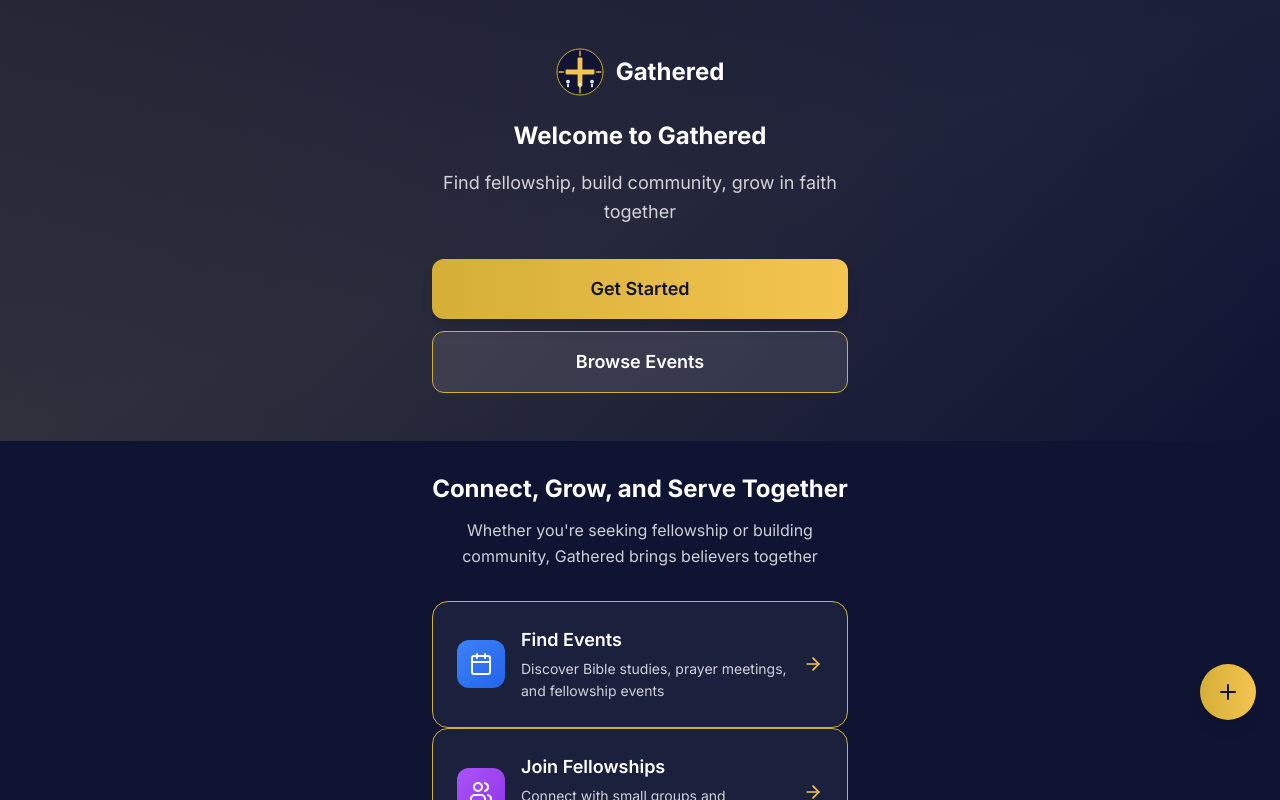
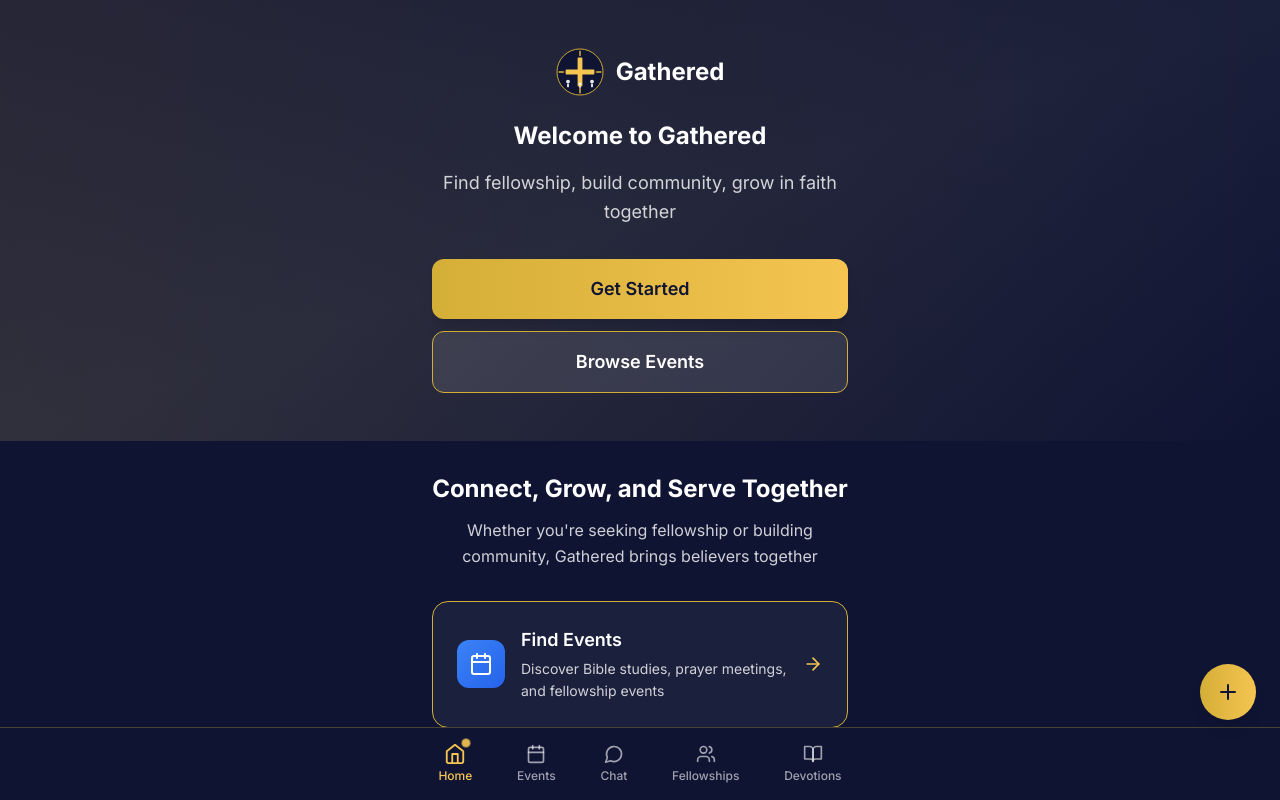
Before and after one commit to eyinjusalako1/gourd, a Next.js app: page / in a window 1280 px wide. Shown: the top 800 px of the page. Built offline with nearby package versions, Linux system fonts and the light colour scheme.

Commit message:
Nav: Mount BottomNavigation globally via GlobalBottomNav in layout

```diff
--- a/src/app/layout.tsx
+++ b/src/app/layout.tsx
@@ -5,6 +5,7 @@ import { AuthProvider } from '@/lib/auth-context'
 import QuickActionsFab from '@/components/QuickActionsFab'
 import CommandPalette from '@/components/CommandPalette'
 import PageTransition from '@/components/PageTransition'
+import GlobalBottomNav from '@/components/GlobalBottomNav'
 
 const inter = Inter({ subsets: ['latin'] })
 
@@ -28,6 +29,7 @@ export default function RootLayout({
             </PageTransition>
             <QuickActionsFab />
             <CommandPalette />
+            <GlobalBottomNav />
           </div>
         </AuthProvider>
       </body>
--- /dev/null
+++ b/src/components/GlobalBottomNav.tsx
@@ -0,0 +1,43 @@
+'use client'
+
+import React from 'react'
+import { usePathname, useRouter } from 'next/navigation'
+import BottomNavigation from '@/components/BottomNavigation'
+
+export default function GlobalBottomNav() {
+  const pathname = usePathname()
+  const router = useRouter()
+
+  const getActiveTab = (): string => {
+    if (!pathname) return 'home'
+    if (pathname.startsWith('/events')) return 'events'
+    if (pathname.startsWith('/chat')) return 'chat'
+    if (pathname.startsWith('/fellowships')) return 'fellowships'
+    if (pathname.startsWith('/devotions')) return 'devotions'
+    return 'home'
+  }
+
+  const handleTabChange = (tab: string) => {
+    switch (tab) {
+      case 'events':
+        router.push('/events')
+        break
+      case 'chat':
+        router.push('/chat')
+        break
+      case 'fellowships':
+        router.push('/fellowships')
+        break
+      case 'devotions':
+        router.push('/devotions')
+        break
+      default:
+        router.push('/dashboard')
+        break
+    }
+  }
+
+  return (
+    <BottomNavigation activeTab={getActiveTab()} onTabChange={handleTabChange} />
+  )
+}
--- /dev/null
+++ b/src/components/HeaderOverflowMenu.tsx
@@ -0,0 +1,60 @@
+'use client'
+
+import React from 'react'
+import { useRouter } from 'next/navigation'
+import { HelpCircle, MessageCircle, Settings, LogOut } from 'lucide-react'
+
+interface HeaderOverflowMenuProps {
+  isOpen: boolean
+  onClose: () => void
+  onOpenFeedback: () => void
+}
+
+export default function HeaderOverflowMenu({ isOpen, onClose, onOpenFeedback }: HeaderOverflowMenuProps) {
+  const router = useRouter()
+  if (!isOpen) return null
+
+  return (
+    <div className="fixed inset-0 z-50" role="dialog" aria-modal="true">
+      <div className="absolute inset-0 bg-black/40" onClick={onClose} />
+      <div className="absolute top-14 right-3 w-56 rounded-2xl border border-[#D4AF37]/40 bg-[#0F1433] shadow-xl overflow-hidden">
+        <button
+          onClick={() => { onClose(); router.push('/faq') }}
+          className="w-full flex items-center space-x-3 px-4 py-3 text-left text-white hover:bg-white/10"
+        >
+          <div className="w-8 h-8 rounded-lg bg-[#F5C451]/15 border border-[#D4AF37]/40 flex items-center justify-center">
+            <HelpCircle className="w-4 h-4 text-[#F5C451]" />
+          </div>
+          <span className="text-sm font-medium">Help & FAQ</span>
+        </button>
+        <button
+          onClick={() => { onClose(); onOpenFeedback() }}
+          className="w-full flex items-center space-x-3 px-4 py-3 text-left text-white hover:bg-white/10"
+        >
+          <div className="w-8 h-8 rounded-lg bg-[#F5C451]/15 border border-[#D4AF37]/40 flex items-center justify-center">
+            <MessageCircle className="w-4 h-4 text-[#F5C451]" />
+          </div>
+          <span className="text-sm font-medium">Send Feedback</span>
+        </button>
+        <button
+          onClick={() => { onClose(); router.push('/settings') }}
+          className="w-full flex items-center space-x-3 px-4 py-3 text-left text-white hover:bg-white/10"
+        >
+          <div className="w-8 h-8 rounded-lg bg-[#F5C451]/15 border border-[#D4AF37]/40 flex items-center justify-center">
+            <Settings className="w-4 h-4 text-[#F5C451]" />
+          </div>
+          <span className="text-sm font-medium">Settings</span>
+        </button>
+        <button
+          onClick={() => { onClose(); router.push('/api/auth/signout') }}
+          className="w-full flex items-center space-x-3 px-4 py-3 text-left text-white hover:bg-white/10"
+        >
+          <div className="w-8 h-8 rounded-lg bg-[#F5C451]/15 border border-[#D4AF37]/40 flex items-center justify-center">
+            <LogOut className="w-4 h-4 text-[#F5C451]" />
+          </div>
+          <span className="text-sm font-medium">Sign Out</span>
+        </button>
+      </div>
+    </div>
+  )
+}
```
